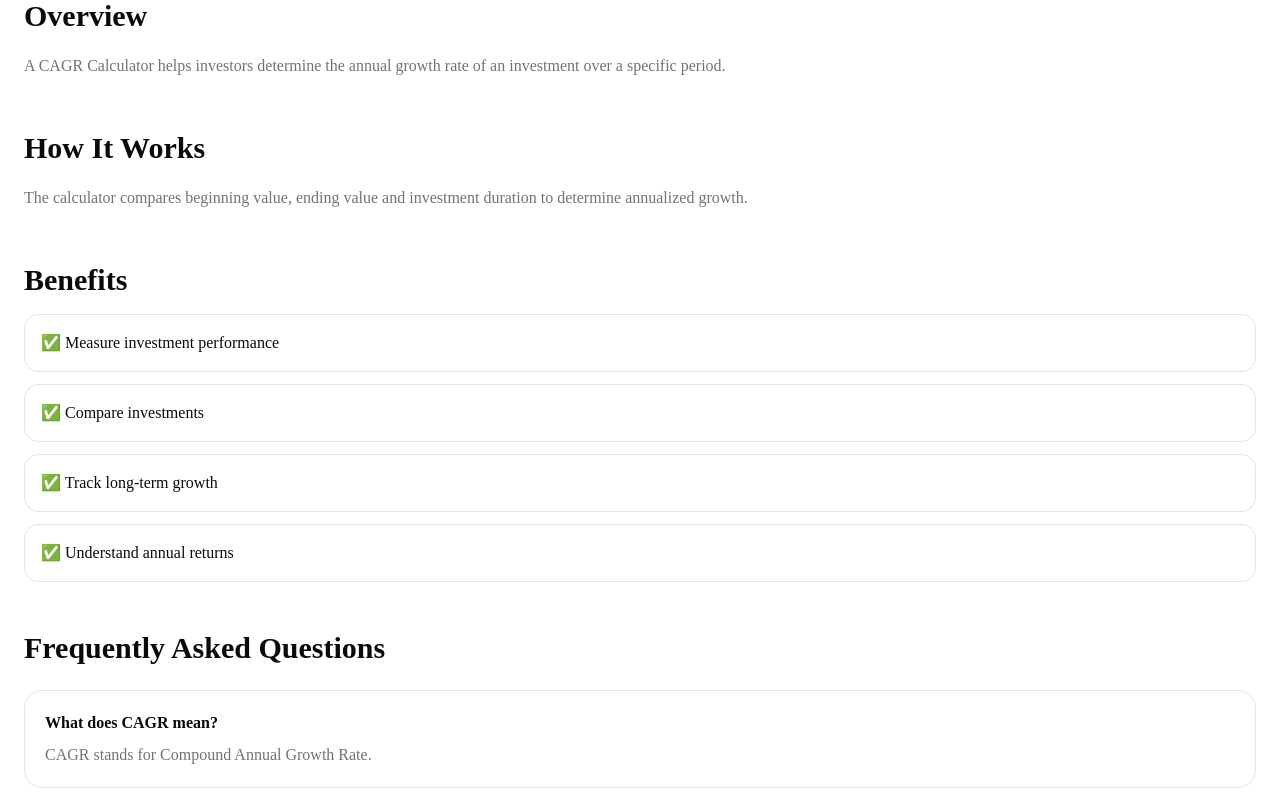
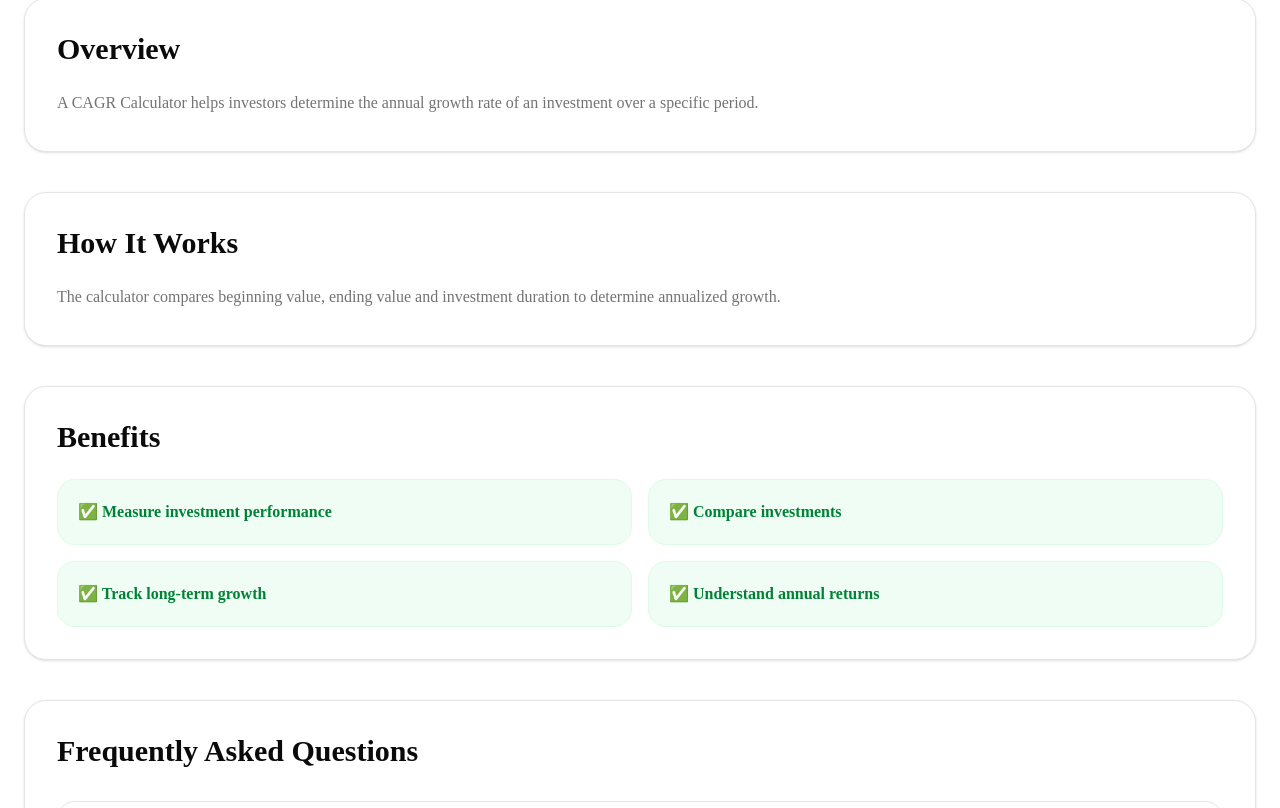
Before and after one commit to payadav142-rgb/FinWise, a Next.js app: page /calculators/cagr-calculator in a window 1280 px wide. Shown: the part 2272-3080 px from the top of the page. Built offline with nearby package versions, Linux system fonts and the light colour scheme.

Commit message:
Improve calculator content layout and FAQ section

```diff
--- a/components/calculator/CalculatorContent.tsx
+++ b/components/calculator/CalculatorContent.tsx
@@ -38,70 +38,78 @@ export default function CalculatorContent({
         }}
       />
 
-      <section className="mt-16 space-y-12">
+      <section className="mt-20">
+
         {/* Overview */}
-        <div>
-          <h2 className="mb-4 text-3xl font-bold">
+
+        <div className="rounded-3xl border bg-white p-8 shadow-sm">
+          <h2 className="text-3xl font-bold">
             Overview
           </h2>
 
-          <p className="text-muted-foreground leading-8">
+          <p className="mt-5 leading-8 text-muted-foreground">
             {overview}
           </p>
         </div>
 
         {/* How It Works */}
-        <div>
-          <h2 className="mb-4 text-3xl font-bold">
+
+        <div className="mt-10 rounded-3xl border bg-white p-8 shadow-sm">
+          <h2 className="text-3xl font-bold">
             How It Works
           </h2>
 
-          <p className="text-muted-foreground leading-8">
+          <p className="mt-5 leading-8 text-muted-foreground">
             {howItWorks}
           </p>
         </div>
 
         {/* Benefits */}
-        <div>
-          <h2 className="mb-4 text-3xl font-bold">
+
+        <div className="mt-10 rounded-3xl border bg-white p-8 shadow-sm">
+          <h2 className="text-3xl font-bold">
             Benefits
           </h2>
 
-          <ul className="space-y-3">
+          <div className="mt-6 grid gap-4 md:grid-cols-2">
             {benefits.map((benefit) => (
-              <li
+              <div
                 key={benefit}
-                className="rounded-xl border p-4"
+                className="rounded-2xl border border-green-100 bg-green-50 p-5"
               >
-                ✅ {benefit}
-              </li>
+                <div className="font-semibold text-green-700">
+                  ✅ {benefit}
+                </div>
+              </div>
             ))}
-          </ul>
+          </div>
         </div>
 
         {/* FAQs */}
-        <div>
-          <h2 className="mb-6 text-3xl font-bold">
+
+        <div className="mt-10 rounded-3xl border bg-white p-8 shadow-sm">
+          <h2 className="mb-8 text-3xl font-bold">
             Frequently Asked Questions
           </h2>
 
-          <div className="space-y-4">
+          <div className="space-y-5">
             {faqs.map((faq) => (
               <div
                 key={faq.question}
-                className="rounded-2xl border p-5"
+                className="rounded-2xl border p-6 transition hover:border-blue-200 hover:shadow-md"
               >
-                <h3 className="font-semibold">
+                <h3 className="text-lg font-semibold">
                   {faq.question}
                 </h3>
 
-                <p className="mt-2 text-muted-foreground">
+                <p className="mt-3 leading-7 text-muted-foreground">
                   {faq.answer}
                 </p>
               </div>
             ))}
           </div>
         </div>
+
       </section>
     </>
   );
```
